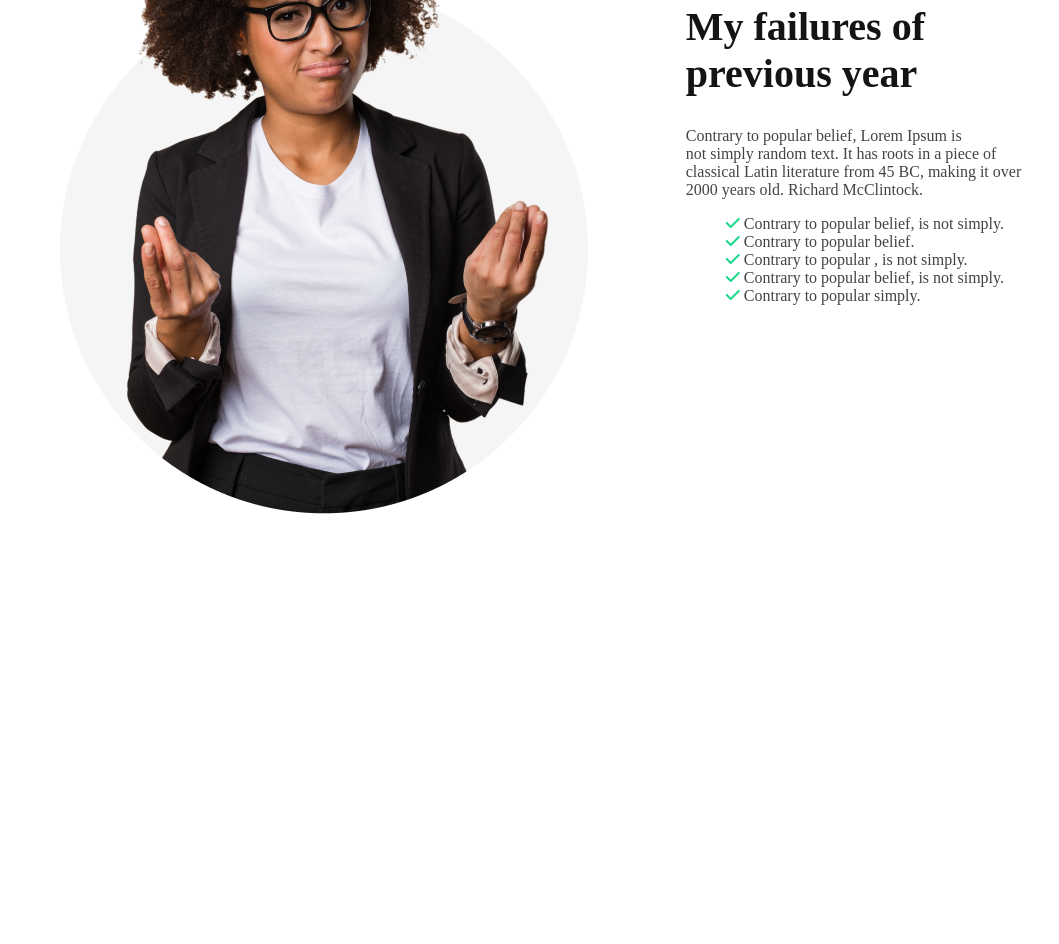
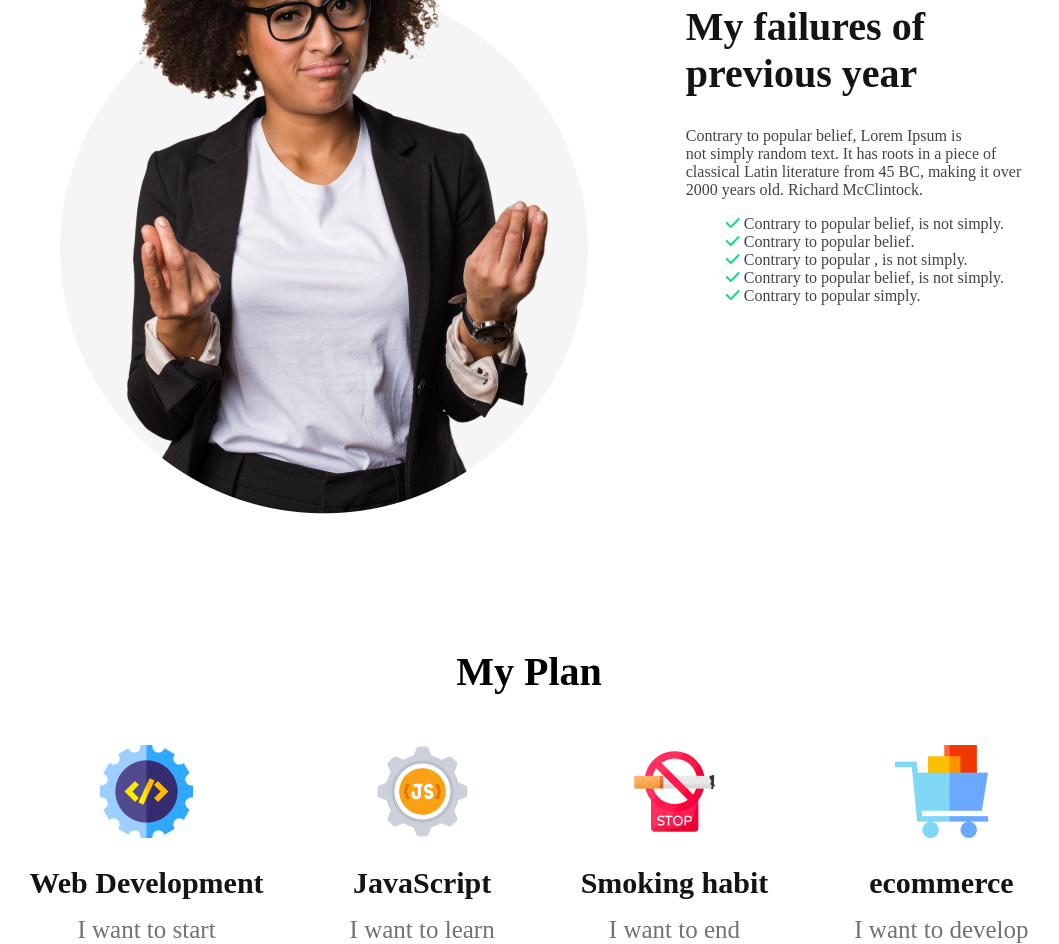
Before and after one commit to masumcit44/my-first-assignment, a plain HTML site: page index.html in a window 1280 px wide. Shown: the part 1140-2084 px from the top of the page, without its empty margins (111-1170 px from the left). Before the commit the page ends 1658 px from the top, so only its background shows below. Drawn offline with Linux system fonts and the light colour scheme.

Commit message:
section-2

```diff
--- a/index.html
+++ b/index.html
@@ -47,17 +47,53 @@
           </p>
           <ul class="section-1-li">
             <li>
-              <i class="fa-solid fa-check section-1-icon"></i> Contrary to popular belief, is
-              not simply.
+              <i class="fa-solid fa-check section-1-icon"></i> Contrary to
+              popular belief, is not simply.
             </li>
-            <li> <i class="fa-solid fa-check section-1-icon "></i> Contrary to popular belief.</li>
-            <li><i class="fa-solid fa-check section-1-icon"></i> Contrary to popular , is not simply.</li>
-            <li><i class="fa-solid fa-check section-1-icon"></i> Contrary to popular belief, is not simply.</li>
-            <li><i class="fa-solid fa-check section-1-icon"></i> Contrary to popular simply.</li>
+            <li>
+              <i class="fa-solid fa-check section-1-icon"></i> Contrary to
+              popular belief.
+            </li>
+            <li>
+              <i class="fa-solid fa-check section-1-icon"></i> Contrary to
+              popular , is not simply.
+            </li>
+            <li>
+              <i class="fa-solid fa-check section-1-icon"></i> Contrary to
+              popular belief, is not simply.
+            </li>
+            <li>
+              <i class="fa-solid fa-check section-1-icon"></i> Contrary to
+              popular simply.
+            </li>
           </ul>
         </div>
       </section>
-      <section class="section-"></section>
+      <section class="section-2">
+        <h3>My Plan</h3>
+        <div class="section-2-cart">
+            <div class="section-2-subsection-1">
+                <img src="images/icons/web.png" alt="" />
+                <h4>Web Development</h4>
+                <p>I want to start</p>
+              </div>
+              <div class="section-2-subsection-2">
+                <img src="images/icons/js.png" alt="" />
+                <h4>JavaScript</h4>
+                <p>I want to learn</p>
+              </div>
+              <div class="section-2-subsection-3">
+                <img src="images/icons/smoke.png" alt="" />
+                <h4>Smoking habit</h4>
+                <p>I want to end</p>
+              </div>
+              <div class="section-2-subsection-4">
+                <img src="images/icons/ecom.png" alt="" />
+                <h4>ecommerce</h4>
+                <p>I want to develop</p>
+              </div>
+        </div>
+      </section>
       <section class="section-"></section>
     </main>
     <footer></footer>
--- a/styles/style.css
+++ b/styles/style.css
@@ -69,6 +69,34 @@
     color: rgba(22, 216, 135, 100%);
 }
 /* section-1 ends */
+/* section-2 starts */
+.section-2 h3{
+    text-align: center;
+    font-size: 40px;
+    margin-top: 130px;
+    margin-bottom: 50px;
+}
+.section-2-cart{
+    display: flex;
+    justify-content: center;
+    align-items: center;
+    gap: 86px;
+    text-align: center;
 
+}
+.section-2  img{
+    margin-bottom: 24px;
+}
+.section-2 h4{
+    color: #151414;;
+    font-size: 30px;
+    margin-bottom: 16px;
+}
+.section-2 p{
+    color: #737272;
+    font-size: 25px;
+
+}
+/* section-2 ends  */
 
 /* main ends here */
```
